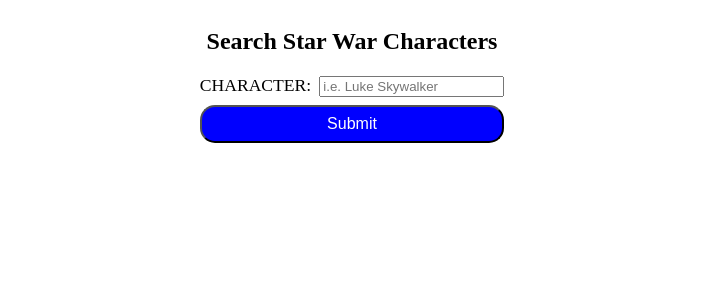
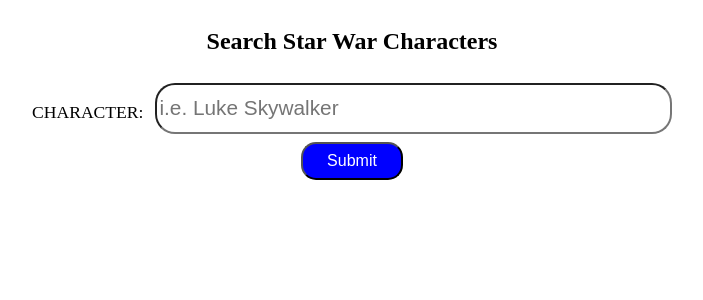
Before and after one commit to railsstudent/react-graphql-starwar, a React (Create React App) app: page / in a window 1280 px wide. Shown: the top 300 px of the page, without its empty margins (288-991 px from the left). Built offline with nearby package versions, Linux system fonts and the light colour scheme.

Commit message:
style form

```diff
--- a/SearchForm.js
+++ b/SearchForm.js
@@ -3,9 +3,9 @@
 const SearchForm = () => {
   return (
     <form className="form" onSubmit={() => console.log('submit clicked')}>
-      <label htmlForm="query" className="query-input">
+      <label htmlForm="query" className="query-label">
         <span className="query-text">Character:</span>
-        <input id="query" placeholder="i.e. Luke Skywalker" />
+        <input id="query" className="query-input" placeholder="i.e. Luke Skywalker" />
       </label>
       <button type="submit" className="submit">Submit</button>
     </form>
--- a/style.css
+++ b/style.css
@@ -11,24 +11,40 @@
 button.submit {
   background: blue;
   color: white;
-  padding: 0.5rem 1rem;
+  padding: 0.5rem 1.5rem;
   border-radius: 15px;
   font-weight: 500;
   font-size: 1rem;
+  align-self: center;
 }
 
 .form {
   display: flex;
   flex-direction: column;
-  justify-content: center;
+
+  width: 100%;
+  max-width: 40rem;
+  padding: 0.5rem;
 }
 
-.query-input {
-  margin-bottom: 0.5rem;
+.query-label {
+  display: flex;
 }
 
 .query-text {
   font-size: 1.1rem;
-  margin-right: 0.5rem;
+  margin-right: 0.75rem;
   text-transform: uppercase;
+
+  display: flex;
+  align-items: center;
 }
+
+.query-input {
+  flex: 1 1 auto;
+
+  margin-bottom: 0.5rem;
+  line-height: 2.8rem;
+  border-radius: 20px;
+  font-size: 1.3rem;
+}
```
